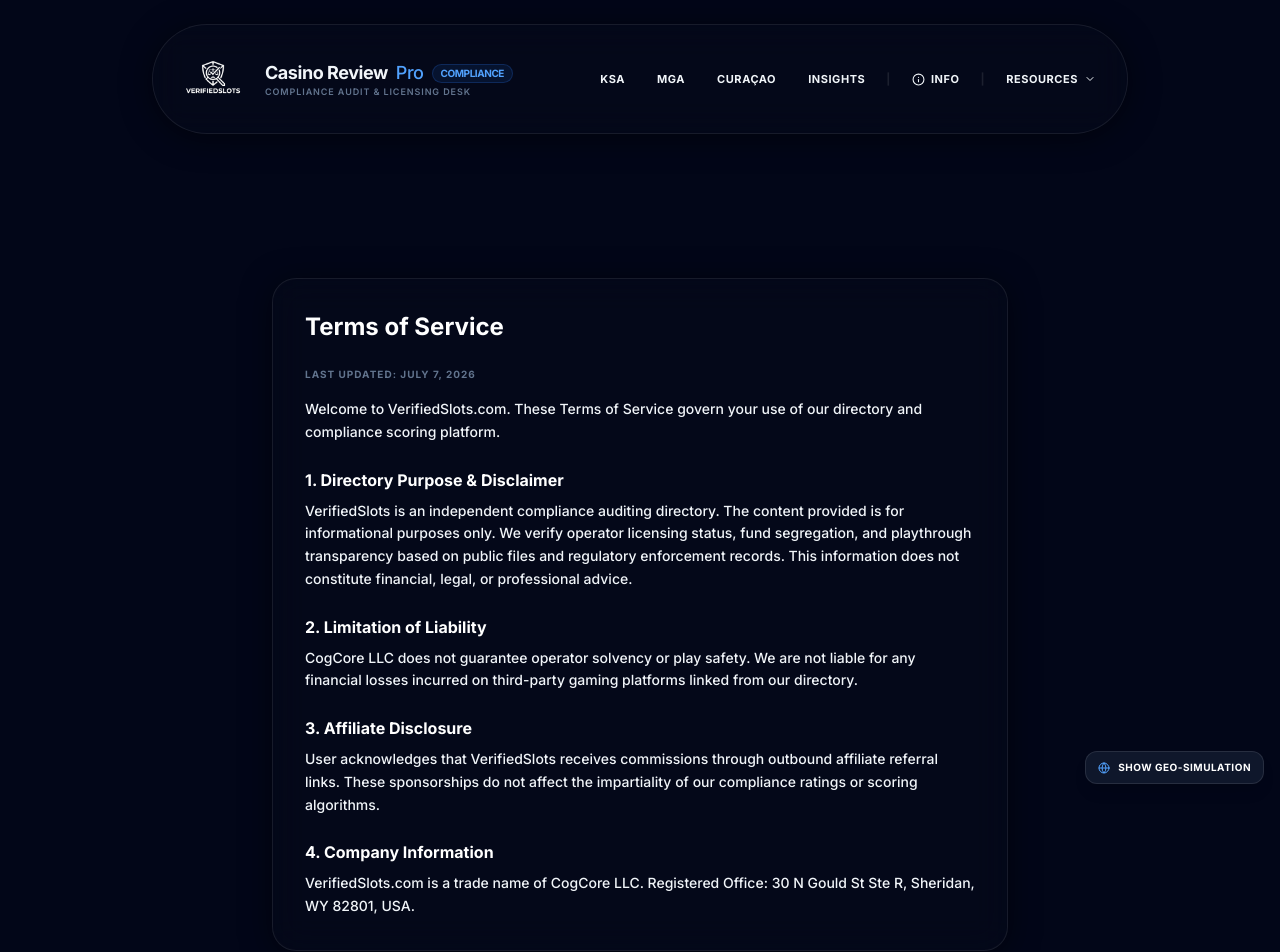
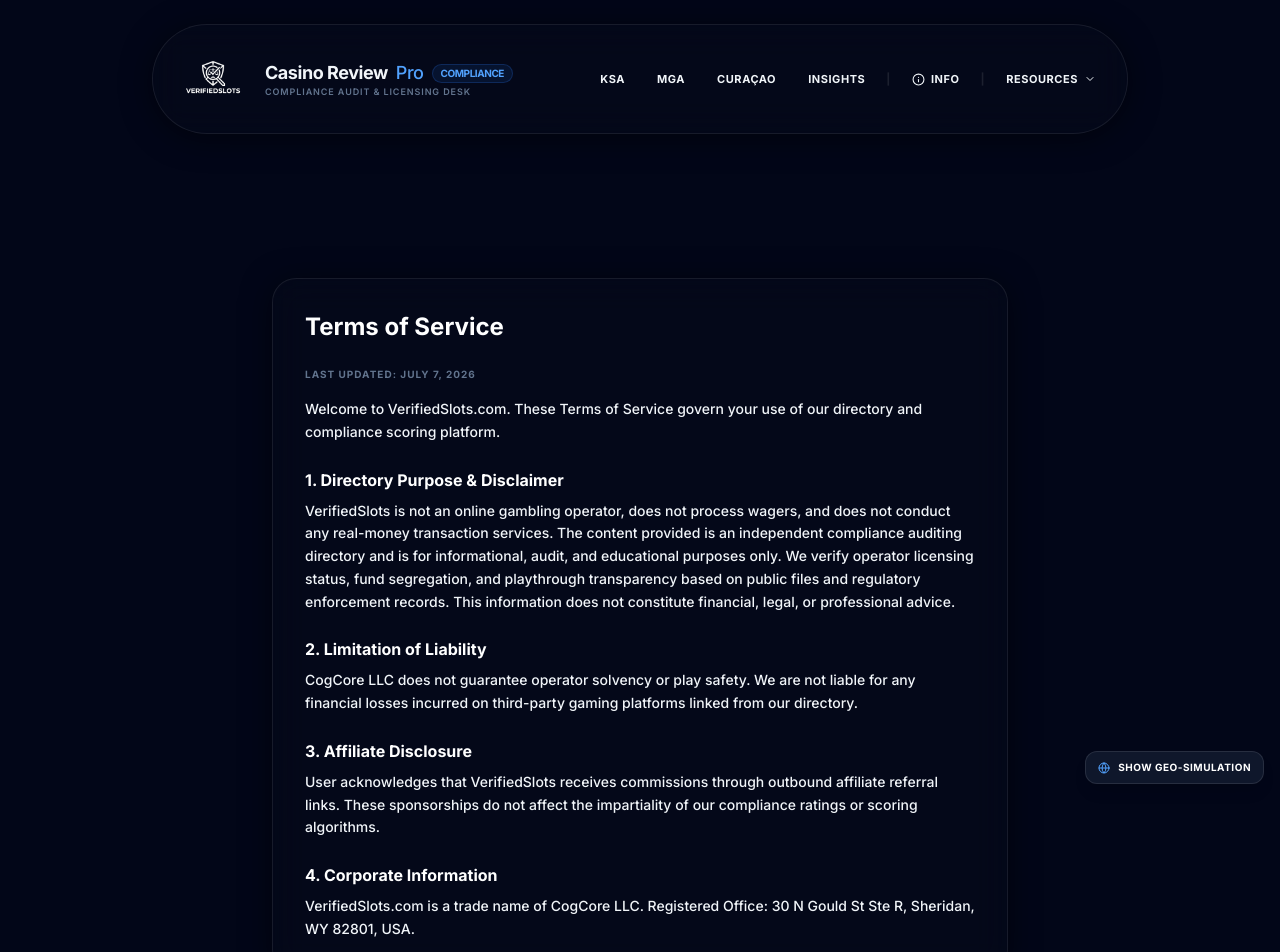
Before and after one commit to lemonbanan4/verifiedslots, a Next.js app: page /terms in a window 1280 px wide. Shown: the top 952 px of the page. Built offline with nearby package versions, Linux system fonts and the light colour scheme; no server answers.

Commit message:
legal: update Terms of Service with strict iGaming disclaimer and corporate info

```diff
--- a/src/app/terms/page.tsx
+++ b/src/app/terms/page.tsx
@@ -20,7 +20,7 @@
 
           <h2 className="text-base font-bold text-white mt-6 mb-2">1. Directory Purpose & Disclaimer</h2>
           <p>
-            VerifiedSlots is an independent compliance auditing directory. The content provided is for informational purposes only. We verify operator licensing status, fund segregation, and playthrough transparency based on public files and regulatory enforcement records. This information does not constitute financial, legal, or professional advice.
+            VerifiedSlots is not an online gambling operator, does not process wagers, and does not conduct any real-money transaction services. The content provided is an independent compliance auditing directory and is for informational, audit, and educational purposes only. We verify operator licensing status, fund segregation, and playthrough transparency based on public files and regulatory enforcement records. This information does not constitute financial, legal, or professional advice.
           </p>
 
           <h2 className="text-base font-bold text-white mt-6 mb-2">2. Limitation of Liability</h2>
@@ -33,7 +33,7 @@
             User acknowledges that VerifiedSlots receives commissions through outbound affiliate referral links. These sponsorships do not affect the impartiality of our compliance ratings or scoring algorithms.
           </p>
 
-          <h2 className="text-base font-bold text-white mt-6 mb-2">4. Company Information</h2>
+          <h2 className="text-base font-bold text-white mt-6 mb-2">4. Corporate Information</h2>
           <p>
             VerifiedSlots.com is a trade name of CogCore LLC. Registered Office: 30 N Gould St Ste R, Sheridan, WY 82801, USA.
           </p>
```
